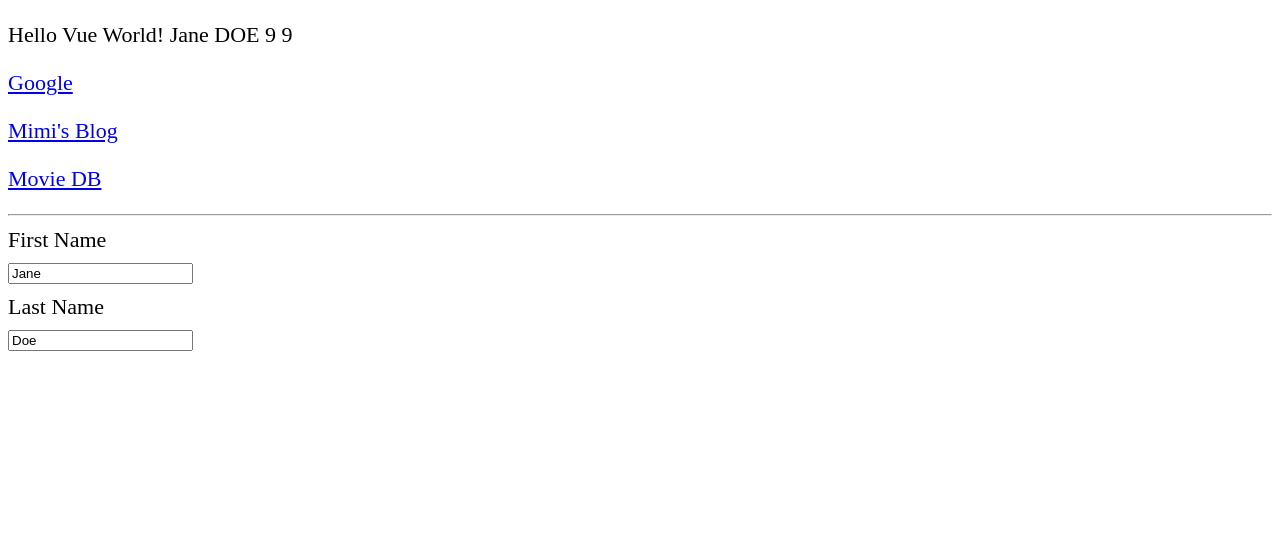
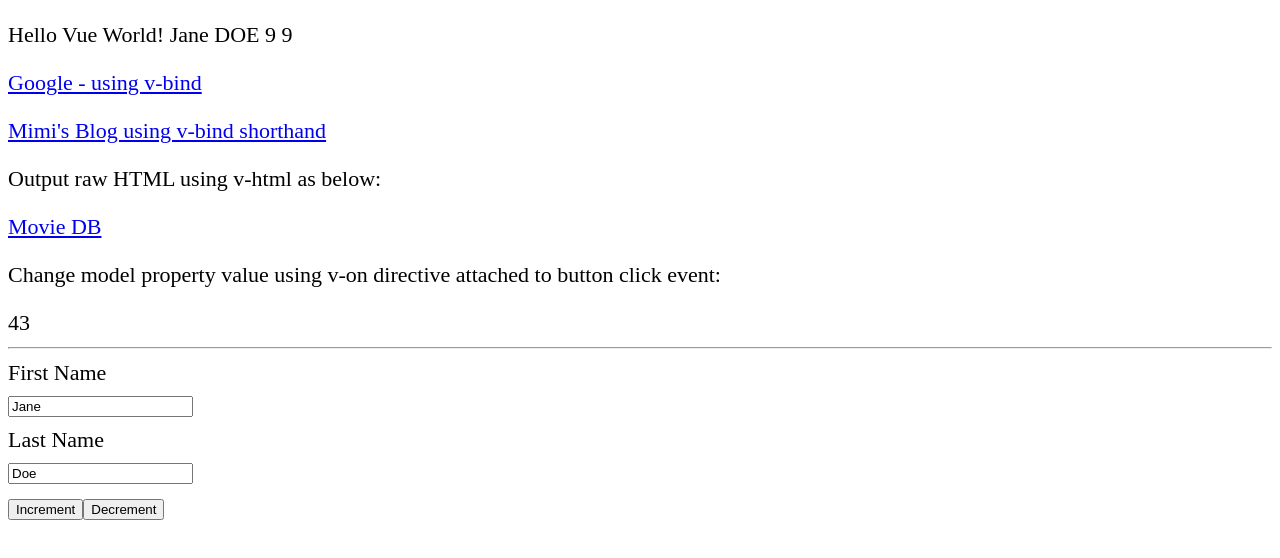
Before and after one commit to gauravbharat/vue-lib-basics, a plain HTML site: page index.html in a window 1280 px wide. Drawn offline with nearby package versions, Linux system fonts and the light colour scheme.

Commit message:
v-on directive to listen to HTML events

```diff
--- a/app.js
+++ b/app.js
@@ -11,12 +11,19 @@ const vm = createApp({
       url: "https://nextjs-google-clone-8cd664mk9-gauravbharat.vercel.app/",
       blogUrl: "https://nextjs-blog-gauravbharat.vercel.app/",
       raw_url: `<a href="https://nextjs-imdb-clone-git-main-gauravbharat.vercel.app/" target="_blank">Movie DB</a>`,
+      age: "43",
     };
   },
   methods: {
     // use regular functions instead of arrow functions due to the Proxy mechanism of Vue for accessing instance data
     fullName() {
       return `${this.firstName} ${this.lastName.toUpperCase()}`;
+    },
+    increment() {
+      this.age++;
+    },
+    updateLastName(event) {
+      this.lastName = event.target.value;
     },
   },
 }).mount("#vueApp");
--- a/index.html
+++ b/index.html
@@ -5,19 +5,45 @@
     <link rel="stylesheet" type="text/css" href="main.css" />
   </head>
   <body>
+    <!-- v-cloak directive waits for Vue application to mount itself into document. i.e. remains on the element until the associated Vue instance finishes compilation or is mounted. -->
     <div id="vueApp" v-cloak>
       <p>{{message}} {{fullName()}} {{ calc}} {{ 3 * 3}}</p>
-      <p><a v-bind:href="url" target="_blank">Google</a></p>
+      <!-- v-bind directive, binds HTML attribute in view (html document) to a dynamic value in model (javascript). -->
+      <p><a v-bind:href="url" target="_blank">Google - using v-bind</a></p>
       <!-- used shorthand for binding HTML attribute to a dynamic value -->
-      <p><a :href="blogUrl" target="_blank">Mimi&apos;s Blog</a></p>
+      <p>
+        <a :href="blogUrl" target="_blank"
+          >Mimi&apos;s Blog using v-bind shorthand</a
+        >
+      </p>
+      <!-- v-html directive, output raw HTML onto the document -->
+      <p>Output raw HTML using v-html as below:</p>
       <p v-html="raw_url"></p>
+
+      <p>
+        Change model property value using v-on directive attached to button
+        click event:
+      </p>
+      {{age}}
       <hr />
 
       <label for="firstName">First Name</label>
+      <!-- v-model directive, adds two-way data binding and reactivity  -->
       <input type="text" name="firstName" id="firstName" v-model="firstName" />
 
       <label for="lastName">Last Name</label>
-      <input type="text" name="lastName" id="lastName" v-model="lastName" />
+      <input
+        type="text"
+        name="lastName"
+        id="lastName"
+        :value="lastName"
+        @input="updateLastName"
+      />
+
+      <!-- v-on directive, listen to HTML events and execute expression or function -->
+      <button type="button" v-on:click="increment">Increment</button>
+      <!-- using v-on directive shorthand -->
+      <button type="button" @click="age = age - 1">Decrement</button>
     </div>
 
     <!-- <div id="vueApp2">{{message2}} {{lastName}} {{ calc2}} {{ 9 * 9}}</div> -->
```
